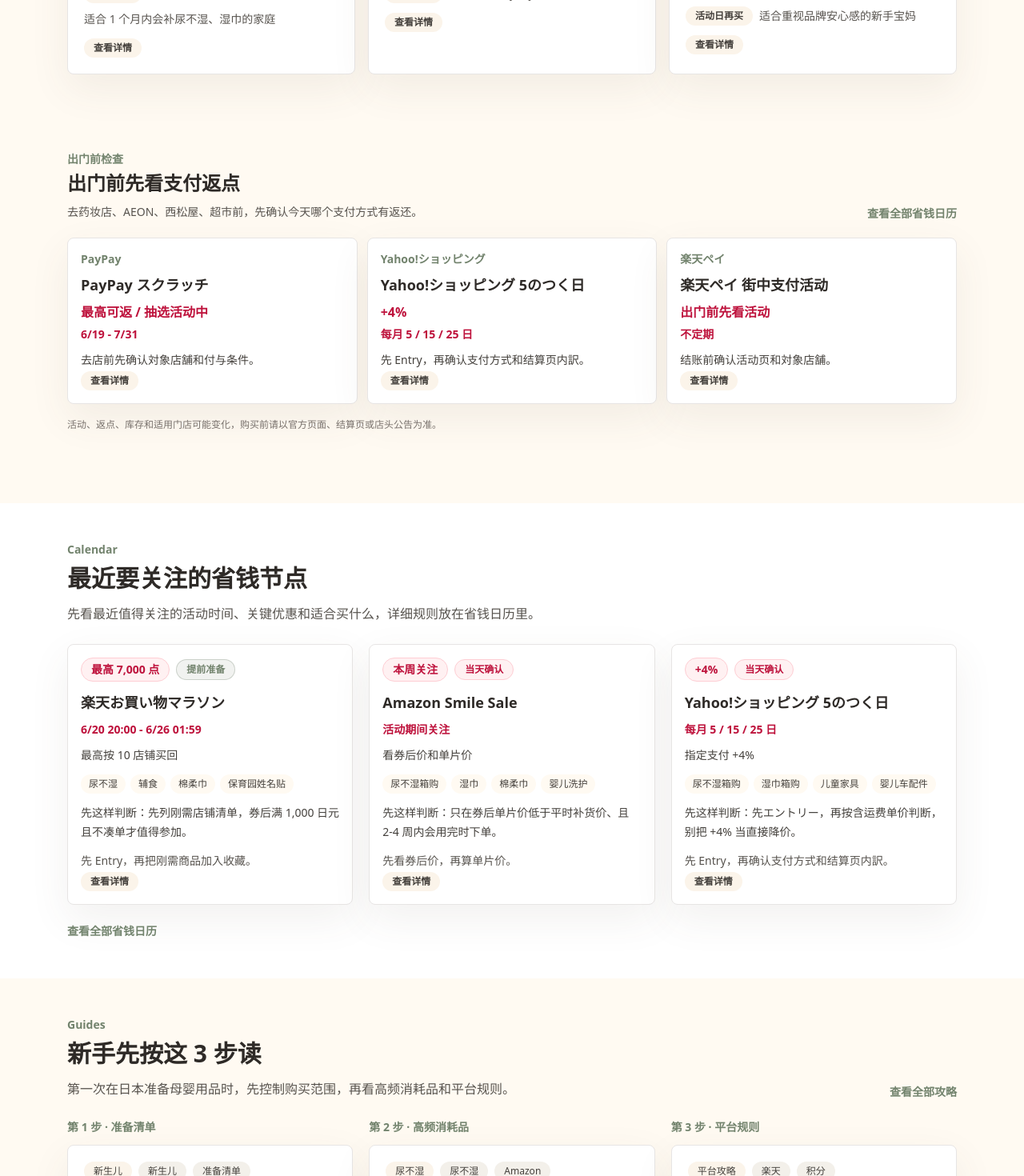
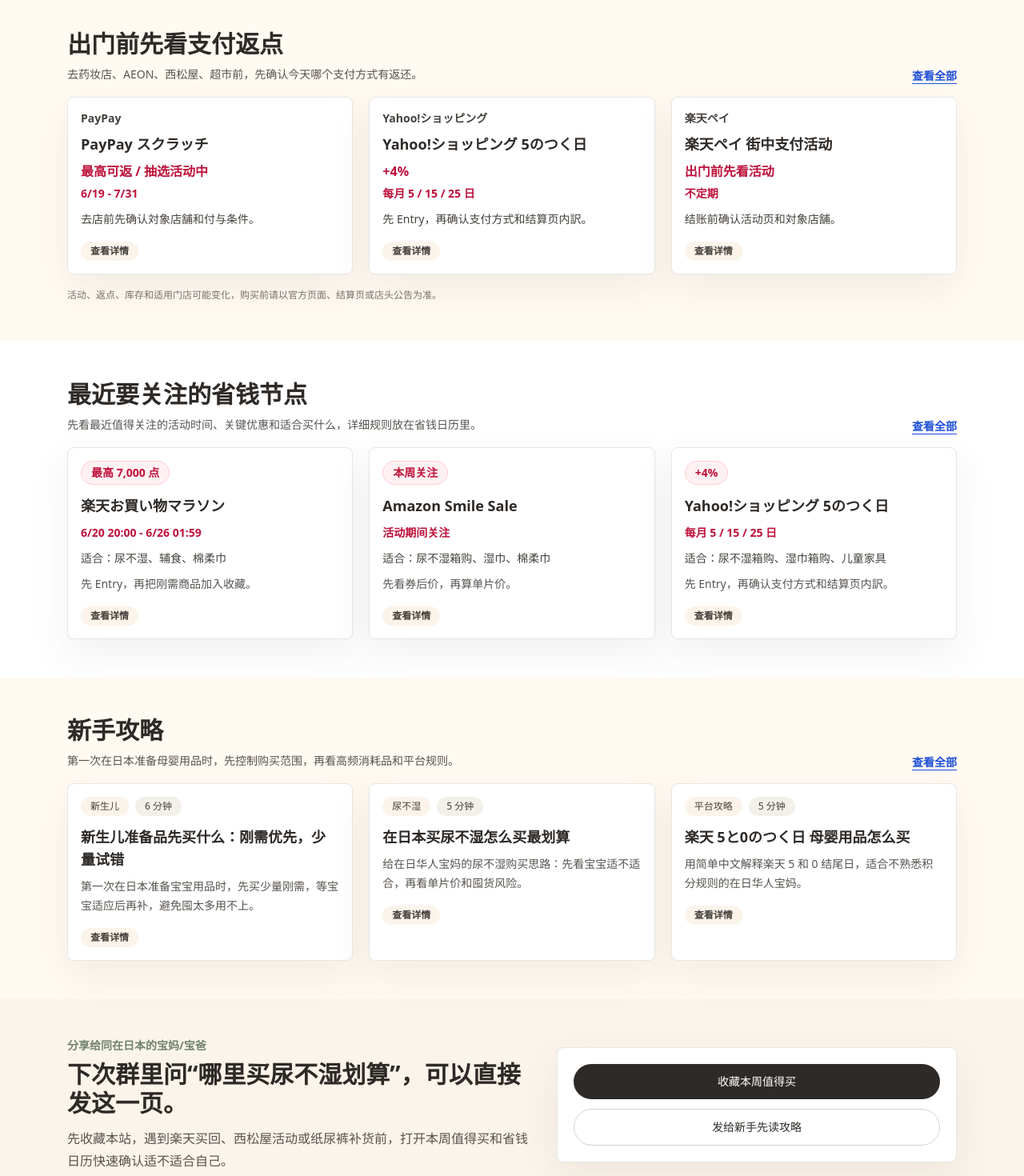
Before and after one commit to fengchuanli/mama-save-jp, a Next.js app: page / in a window 1280 px wide. Shown: the part 1120-2590 px from the top of the page at 80% size. Built offline with nearby package versions, Linux system fonts and the light colour scheme.

Commit message:
优化首页横向卡片展示

```diff
--- a/components/CalendarCard.tsx
+++ b/components/CalendarCard.tsx
@@ -70,7 +70,26 @@ export function CalendarSummaryCard({ event }: { event: CalendarEvent }) {
       <TargetItems items={event.targetItems} />
       <p className="mt-3 text-sm leading-6 text-stone-700">先这样判断：{event.decisionHint}</p>
       <p className="mt-3 text-sm leading-6 text-stone-600">{event.actionTip}</p>
-      <Link href={event.detailUrl} className={linkClass}>
+      <Link href={event.detailUrl} className={`mt-4 ${linkClass}`}>
+        查看详情
+      </Link>
+    </article>
+  );
+}
+
+export function CalendarShelfCard({ event }: { event: CalendarEvent }) {
+  return (
+    <article className="h-full rounded-lg border border-stone-200 bg-white p-4 shadow-soft">
+      <p className={`inline-flex rounded-full border px-3 py-1 text-sm font-bold ${priorityClass[event.priority]}`}>
+        {event.highlight}
+      </p>
+      <h3 className="mt-3 text-lg font-semibold leading-7 text-ink">{event.title}</h3>
+      <p className="mt-2 text-sm font-semibold leading-6 text-rose-700">{event.period}</p>
+      <p className="mt-2 text-sm leading-6 text-stone-700">
+        适合：{event.targetItems.slice(0, 3).join("、")}
+      </p>
+      <p className="mt-2 text-sm leading-6 text-stone-600">{event.actionTip}</p>
+      <Link href={event.detailUrl} className={`mt-4 ${linkClass}`}>
         查看详情
       </Link>
     </article>
--- a/components/DealCard.tsx
+++ b/components/DealCard.tsx
@@ -2,7 +2,7 @@ import Link from "next/link";
 import type { Deal } from "@/lib/types";
 
 const ctaClass =
-  "inline-flex min-h-10 items-center whitespace-nowrap rounded-full bg-linen px-3 py-1 text-xs font-semibold text-stone-700 transition hover:bg-peach sm:min-h-0";
+  "inline-flex whitespace-nowrap rounded-full bg-linen px-3 py-1 text-xs font-semibold text-stone-700 transition hover:bg-peach";
 
 function MiniMeta({ label, value }: { label: string; value: string }) {
   return (
@@ -45,6 +45,29 @@ export function DealSummaryCard({ deal }: { deal: Deal }) {
         <span className="text-sm leading-6 text-stone-600">{deal.targetSummary}</span>
       </div>
       <Link href={`/deals#${deal.id}`} className={`mt-3 ${ctaClass}`}>
+        查看详情
+      </Link>
+    </article>
+  );
+}
+
+export function DealShelfCard({ deal }: { deal: Deal }) {
+  return (
+    <article className="h-full rounded-lg border border-stone-200 bg-white p-4 shadow-soft">
+      <p className="inline-flex rounded-full border border-rose-200 bg-rose-50 px-3 py-1 text-sm font-bold text-rose-700">
+        {deal.highlight}
+      </p>
+      <h3 className="mt-3 text-lg font-semibold leading-7 text-ink">{deal.title}</h3>
+      <p className="mt-2 text-sm font-semibold leading-6 text-stone-700">
+        {deal.platform} · {deal.shortPeriod}
+      </p>
+      <div className="mt-3 flex flex-wrap items-center gap-2">
+        <span className="whitespace-nowrap rounded-full bg-linen px-3 py-1 text-xs font-semibold text-stone-700">
+          {deal.recommendationLabel}
+        </span>
+        <span className="text-sm leading-6 text-stone-600">{deal.targetSummary}</span>
+      </div>
+      <Link href={`/deals#${deal.id}`} className={`mt-4 ${ctaClass}`}>
         查看详情
       </Link>
     </article>
--- a/components/GuideCard.tsx
+++ b/components/GuideCard.tsx
@@ -25,3 +25,26 @@ export function GuideCard({ guide }: { guide: GuideMeta }) {
     </Link>
   );
 }
+
+export function GuideShelfCard({ guide }: { guide: GuideMeta }) {
+  return (
+    <Link
+      href={`/guides/${guide.slug}`}
+      className="block h-full rounded-lg border border-stone-200 bg-white p-4 shadow-soft transition hover:-translate-y-0.5 hover:border-peach"
+    >
+      <div className="mb-3 flex flex-wrap gap-2">
+        <span className="whitespace-nowrap rounded-full bg-linen px-3 py-1 text-xs text-stone-700">
+          {guide.category}
+        </span>
+        <span className="whitespace-nowrap rounded-full bg-mist px-3 py-1 text-xs text-stone-700">
+          {guide.readingTime}
+        </span>
+      </div>
+      <h3 className="text-lg font-semibold leading-7 text-ink">{guide.title}</h3>
+      <p className="mt-2 text-sm leading-6 text-stone-600">{guide.description}</p>
+      <span className="mt-4 inline-flex whitespace-nowrap rounded-full bg-linen px-3 py-1 text-xs font-semibold text-stone-700">
+        查看详情
+      </span>
+    </Link>
+  );
+}
--- /dev/null
+++ b/components/HorizontalCardSection.tsx
@@ -0,0 +1,54 @@
+import Link from "next/link";
+import type { ReactNode } from "react";
+
+type HorizontalCardSectionProps<T> = {
+  title: string;
+  description?: string;
+  viewAllHref: string;
+  viewAllLabel?: string;
+  items: T[];
+  getKey: (item: T) => string;
+  renderCard: (item: T) => ReactNode;
+  className?: string;
+};
+
+export function HorizontalCardSection<T>({
+  title,
+  description,
+  viewAllHref,
+  viewAllLabel = "查看全部",
+  items,
+  getKey,
+  renderCard,
+  className = ""
+}: HorizontalCardSectionProps<T>) {
+  return (
+    <section className={className}>
+      <div className="mb-4 flex items-end justify-between gap-4">
+        <div>
+          <h2 className="text-2xl font-semibold tracking-normal text-ink md:text-3xl">{title}</h2>
+          {description ? (
+            <p className="mt-2 max-w-3xl text-sm leading-6 text-stone-600">{description}</p>
+          ) : null}
+        </div>
+        <Link
+          href={viewAllHref}
+          className="shrink-0 whitespace-nowrap text-sm font-bold text-blue-700 underline underline-offset-4 transition hover:text-blue-900"
+        >
+          {viewAllLabel}
+        </Link>
+      </div>
+
+      <div className="no-scrollbar -mx-5 flex snap-x snap-mandatory gap-4 overflow-x-auto px-5 pb-2 pr-10 md:mx-0 md:grid md:snap-none md:grid-cols-3 md:gap-5 md:overflow-visible md:px-0 md:pb-0 md:pr-0">
+        {items.map((item) => (
+          <div
+            key={getKey(item)}
+            className="w-[82vw] max-w-[22rem] shrink-0 snap-start md:w-auto md:max-w-none md:shrink"
+          >
+            {renderCard(item)}
+          </div>
+        ))}
+      </div>
+    </section>
+  );
+}
--- a/components/PaymentRebateSpotlight.tsx
+++ b/components/PaymentRebateSpotlight.tsx
@@ -55,3 +55,18 @@ export function PaymentRebateSpotlight({
     </section>
   );
 }
+
+export function PaymentRebateShelfCard({ event }: { event: CalendarEvent }) {
+  return (
+    <article className="h-full rounded-lg border border-stone-200 bg-white p-4 shadow-soft">
+      <p className="text-sm font-semibold text-stone-700">{event.platform}</p>
+      <h3 className="mt-2 text-lg font-semibold leading-7 text-ink">{event.title}</h3>
+      <p className="mt-2 text-base font-bold leading-6 text-rose-700">{event.highlight}</p>
+      <p className="mt-1 text-sm font-semibold leading-6 text-rose-700">{event.period}</p>
+      <p className="mt-2 text-sm leading-6 text-stone-700">{event.actionTip}</p>
+      <Link href={event.detailUrl} className={`mt-4 ${linkClass}`}>
+        查看详情
+      </Link>
+    </article>
+  );
+}
--- a/pages/index.tsx
+++ b/pages/index.tsx
@@ -1,11 +1,11 @@
 import Link from "next/link";
 import type { GetStaticProps } from "next";
-import { CalendarSummaryCard } from "@/components/CalendarCard";
-import { DealSummaryCard } from "@/components/DealCard";
-import { GuideCard } from "@/components/GuideCard";
+import { CalendarShelfCard } from "@/components/CalendarCard";
+import { DealShelfCard } from "@/components/DealCard";
+import { GuideShelfCard } from "@/components/GuideCard";
+import { HorizontalCardSection } from "@/components/HorizontalCardSection";
 import { Layout } from "@/components/Layout";
-import { PaymentRebateSpotlight } from "@/components/PaymentRebateSpotlight";
-import { SectionHeader } from "@/components/SectionHeader";
+import { PaymentRebateShelfCard } from "@/components/PaymentRebateSpotlight";
 import { getFeaturedCalendarEvents } from "@/lib/calendar-highlights";
 import { getAllGuides } from "@/lib/guides";
 import { getPaymentRebateEvents } from "@/lib/payment-rebates";
@@ -21,7 +21,6 @@ type HomeProps = {
 };
 
 export default function Home({ deals, calendarEvents, paymentRebateEvents, guides }: HomeProps) {
-  const guideSteps = ["准备清单", "高频消耗品", "平台规则"];
   const quickStartRoutes = [
     {
       label: "刚开始准备",
@@ -108,81 +107,54 @@ export default function Home({ deals, calendarEvents, paymentRebateEvents, guide
       </section>
 
       <section className="mx-auto max-w-6xl px-5 py-12">
-        <div className="flex flex-col justify-between gap-4 md:flex-row md:items-end">
-          <SectionHeader
-            eyebrow="Deals"
-            title="本周值得买"
-            description="每周整理在日华人宝妈常用母婴用品的购买时机和优惠线索。价格、库存和活动条件可能变化，购买前请以官方页面为准。"
-          />
-          <Link
-            href="/deals"
-            className="mb-6 text-sm font-semibold text-tea"
-          >
-            查看全部
-          </Link>
-        </div>
-        <div className="grid gap-4 md:grid-cols-3">
-          {deals.map((deal) => (
-            <DealSummaryCard key={deal.id} deal={deal} />
-          ))}
-        </div>
+        <HorizontalCardSection
+          title="本周值得买"
+          description="先看本周最值得关注的母婴用品和活动线索，点开后再确认详细条件。"
+          viewAllHref="/deals"
+          items={deals}
+          getKey={(deal) => deal.id}
+          renderCard={(deal) => <DealShelfCard deal={deal} />}
+        />
       </section>
 
       <section className="bg-cream">
         <div className="mx-auto max-w-6xl px-5 py-12">
-          <PaymentRebateSpotlight
-            events={paymentRebateEvents}
+          <HorizontalCardSection
             title="出门前先看支付返点"
-            eyebrow="出门前检查"
-            showAllLink
+            description="去药妆店、AEON、西松屋、超市前，先确认今天哪个支付方式有返还。"
+            viewAllHref="/calendar"
+            items={paymentRebateEvents}
+            getKey={(event) => event.id}
+            renderCard={(event) => <PaymentRebateShelfCard event={event} />}
           />
+          <p className="mt-4 text-xs leading-5 text-stone-500">
+            活动、返点、库存和适用门店可能变化，购买前请以官方页面、结算页或店头公告为准。
+          </p>
         </div>
       </section>
 
       <section className="bg-white">
         <div className="mx-auto max-w-6xl px-5 py-12">
-          <SectionHeader
-            eyebrow="Calendar"
+          <HorizontalCardSection
             title="最近要关注的省钱节点"
             description="先看最近值得关注的活动时间、关键优惠和适合买什么，详细规则放在省钱日历里。"
+            viewAllHref="/calendar"
+            items={calendarEvents}
+            getKey={(event) => event.id}
+            renderCard={(event) => <CalendarShelfCard event={event} />}
           />
-          <div className="grid gap-5 md:grid-cols-3">
-            {calendarEvents.map((event) => (
-              <CalendarSummaryCard key={event.id} event={event} />
-            ))}
-          </div>
-          <div className="mt-5">
-            <Link
-              href="/calendar"
-              className="text-sm font-semibold text-tea"
-            >
-              查看全部省钱日历
-            </Link>
-          </div>
         </div>
       </section>
 
       <section className="mx-auto max-w-6xl px-5 py-12">
-        <div className="flex flex-col justify-between gap-4 md:flex-row md:items-end">
-          <SectionHeader
-            eyebrow="Guides"
-            title="新手先按这 3 步读"
-            description="第一次在日本准备母婴用品时，先控制购买范围，再看高频消耗品和平台规则。"
-          />
-          <Link href="/guides" className="mb-6 text-sm font-semibold text-tea">
-            查看全部攻略
-          </Link>
-        </div>
-        <div className="grid gap-5 md:grid-cols-3">
-          {guides.map((guide, index) => (
-            <div key={guide.slug} className="space-y-3">
-              <p className="text-sm font-semibold text-tea">
-                第 {index + 1} 步 · {guideSteps[index]}
-              </p>
-              <GuideCard guide={guide} />
-            </div>
-          ))}
-        </div>
+        <HorizontalCardSection
+          title="新手攻略"
+          description="第一次在日本准备母婴用品时，先控制购买范围，再看高频消耗品和平台规则。"
+          viewAllHref="/guides"
+          items={guides}
+          getKey={(guide) => guide.slug}
+          renderCard={(guide) => <GuideShelfCard guide={guide} />}
+        />
       </section>
 
       <section className="bg-linen">
--- a/styles/globals.css
+++ b/styles/globals.css
@@ -27,3 +27,11 @@ a {
   background: #f6b8a2;
   color: #2e2a27;
 }
+
+.no-scrollbar {
+  scrollbar-width: none;
+}
+
+.no-scrollbar::-webkit-scrollbar {
+  display: none;
+}
```
Also changed, not shown: 1 other file (tests, documents, lock files or other folders).
